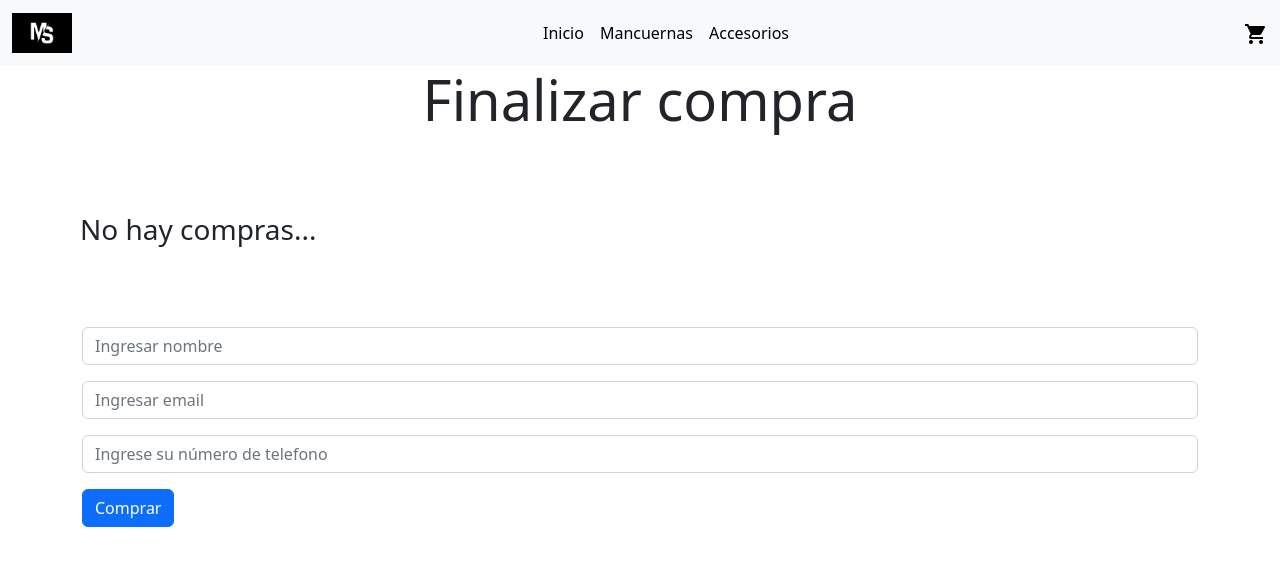
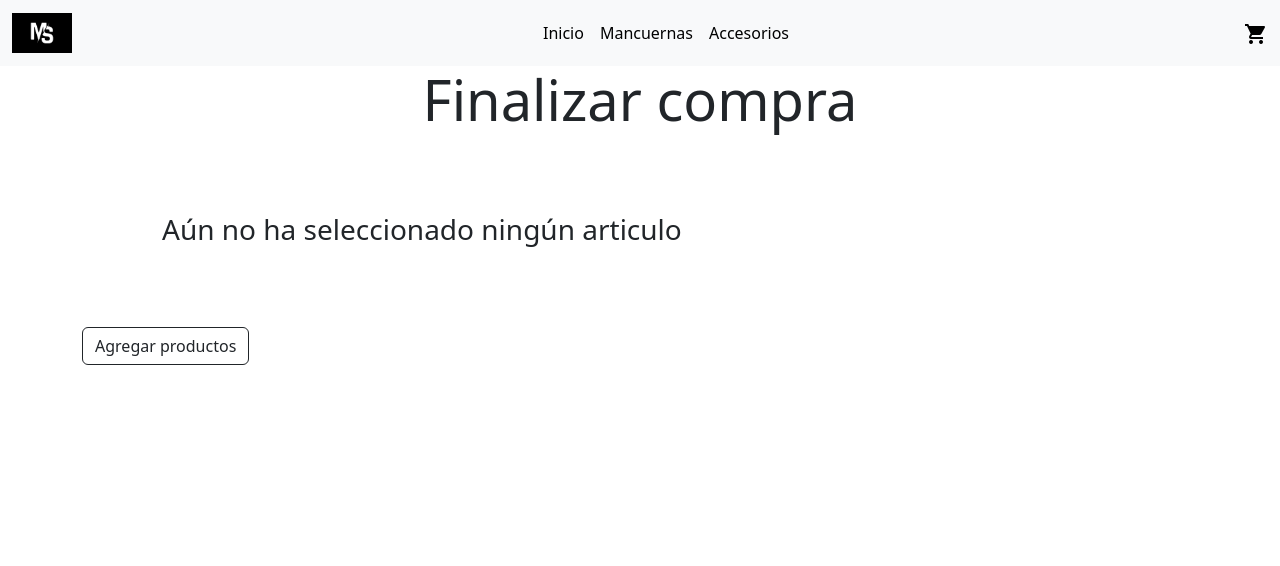
Before and after one commit to nicogastiazoro/MS-Training-React, a React (Create React App) app: page /cart in a window 1280 px wide. Shown: the top 566 px of the page. Built offline with nearby package versions, Linux system fonts and the light colour scheme.

Commit message:
corrijo cart

```diff
--- a/src/App.jsx
+++ b/src/App.jsx
@@ -20,9 +20,9 @@ function App() {
           <Route path='/item/:id' element={<ItemDetailContainer className="align-items-center"/>}/>
           <Route path='/cart' element={<Cart/>}/>
 
-          //!PRUEBA FIREBASE
-          <Route path='/products' element={<ProductsContainer/>}/>
-          <Route path='/products/category/:id' element={<Category/>}/>
+
+          {/* <Route path='/products' element={<ProductsContainer/>}/>
+          <Route path='/products/category/:id' element={<Category/>}/> */}
         </Routes>
       </BrowserRouter>
     </CartItemsProvider>
--- a/src/components/Cart.jsx
+++ b/src/components/Cart.jsx
@@ -1,27 +1,48 @@
 import React from "react";
 import { useItems } from "./CartContext";
 import { Button, Container } from "react-bootstrap";
-import {Table} from "react-bootstrap";
+import { Table } from "react-bootstrap";
 import CartItems from "./CartItems";
-import Form from 'react-bootstrap/Form';
-import {useRef } from "react";
+import Form from "react-bootstrap/Form";
+import { useRef } from "react";
+import { Link } from "react-router-dom";
 
 function Cart() {
-  const {items,clear} = useItems();
+  const { items, clear } = useItems();
 
-  const onSubmit = (name,email,phone) =>{
-    console.log(name + " " + email + " " + phone)
-  }
+  const onSubmit = (name, email, phone) => {
+    console.log(name + " " + email + " " + phone);
+  };
+  // const orderHandler = () => {
+  //   console.log('Terminando orden..');
+
+  //   const db = getFirestore()
+  //   const orderCollection = collection(db, 'orders')
+
+  //   addDoc(orderCollection, order).then( ({id}) => {
+  //       console.log( {id} );
+  //   })
+  // }
+
+  // const updateHanlder = () => {
+  //   const db = getFirestore()
+  //   const orderCollection = collection(db, 'orders')
+  //   const orderDoc = doc(orderCollection, "BjkGzewonWKdOaKYIfjo")
+  //   updateDoc( orderDoc, {
+  //       price:222,
+  //       buyer: { name: 'Carlos', phone: 55555, email: 'carlos@gmail.com' },
+  //   }).then( res => { console.log('res: ' + res) } )
+  // }
 
   const name = useRef(null);
   const phone = useRef(null);
   const email = useRef(null);
   return (
-    <div>
+    <Container>
       <h1 className="display-4 text-center">Finalizar compra</h1>
       {items.length ? (
         <Container>
-          <Table striped bordered hover className='text-center'>
+          <Table striped bordered hover className="text-center">
             <thead>
               <tr>
                 <th>Item ID</th>
@@ -32,16 +53,23 @@ function Cart() {
                 <th>Eliminar</th>
               </tr>
             </thead>
-            <CartItems/>
+            <CartItems />
           </Table>
         </Container>
       ) : (
-        <h3 style={{ margin: "5rem" }}>No hay compras...</h3>
+        <>
+          <h3 style={{ margin: "5rem" }}>
+            Aún no ha seleccionado ningún articulo
+          </h3>
+          <Link to={`/`}>
+            <Button variant="outline-dark">Agregar productos</Button>
+          </Link>
+        </>
       )}
       <Container>
         {items.reduce((acc, c) => acc + c.quantity, 0) > 0 && (
           <>
-            <Table striped bordered hover className='text-center'>
+            <Table striped bordered hover className="text-center">
               <thead>
                 <tr>
                   <th>Cantidad Productos</th>
@@ -50,8 +78,11 @@ function Cart() {
               </thead>
               <tbody>
                 <tr>
-                <td>  {items.reduce((acc, c) => acc + c.quantity, 0)}</td>
-                <td> $ {items.reduce((acc, c) => acc + c.price * c.quantity, 0)}</td>
+                  <td> {items.reduce((acc, c) => acc + c.quantity, 0)}</td>
+                  <td>
+                    {" "}
+                    $ {items.reduce((acc, c) => acc + c.price * c.quantity, 0)}
+                  </td>
                 </tr>
               </tbody>
             </Table>
@@ -63,26 +94,49 @@ function Cart() {
               </>
             )}
 
-          </>
-        )}
             <Form>
-
-<Form.Group className="mb-3" controlId="formBasicPassword" >
-  <Form.Control ref={name} type="text" placeholder="Ingresar nombre" required />
+              <Form.Group className="mb-3" controlId="formBasicPassword">
+                <Form.Control
+                  ref={name}
+                  type="text"
+                  placeholder="Ingresar nombre"
+                  required
+                />
               </Form.Group>
-<Form.Group className="mb-3" controlId="formBasicEmail"   >
-  <Form.Control ref={email} type="email" placeholder="Ingresar email" required/>
+              <Form.Group className="mb-3" controlId="formBasicEmail">
+                <Form.Control
+                  ref={email}
+                  type="email"
+                  placeholder="Ingresar email"
+                  required
+                />
               </Form.Group>
-<Form.Group className="mb-3" controlId="formBasicPassword" >
-  <Form.Control ref={phone} type="text" placeholder="Ingrese su número de telefono" />
+              <Form.Group className="mb-3" controlId="formBasicPassword">
+                <Form.Control
+                  ref={phone}
+                  type="text"
+                  placeholder="Ingrese su número de telefono"
+                />
               </Form.Group>
 
-<Button variant="primary" type="submit" onClick={()=>{onSubmit(name.current.value,email.current.value,phone.current.value)}}>
+              <Button
+                variant="primary"
+                type="submit"
+                onClick={() => {
+                  onSubmit(
+                    name.current.value,
+                    email.current.value,
+                    phone.current.value
+                  );
+                }}
+              >
                 Comprar
               </Button>
             </Form>
+          </>
+        )}
       </Container>
-    </div>
+    </Container>
   );
 }
 
--- a/src/components/ItemList.jsx
+++ b/src/components/ItemList.jsx
@@ -1,5 +1,4 @@
 import Item from "./Item";
-import { Link } from "react-router-dom";
 
 function ItemList({ items }) {
   //Estructura item: {id, title, price, pictureUrl}
@@ -7,9 +6,7 @@ function ItemList({ items }) {
     <div className="row row-cols-1 row-cols-sm-2 row-cols-md-3 g-3">
       {items.length ? (
         items.map((item) =>
-          // <Link to={`/item/${item.id}`} key={item.id}>
             <Item key={item.id} item={item}/>
-          // </Link>)
       )) : (
         <h2>Cargando items...</h2>
       )}
```
Lines whose indentation alone changed are shown as unchanged.
